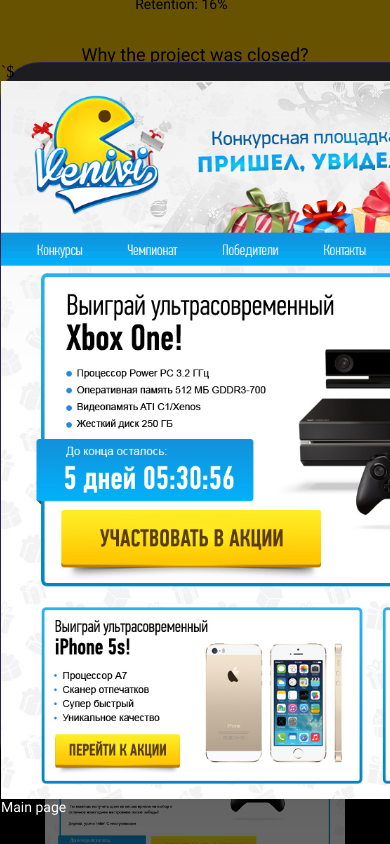
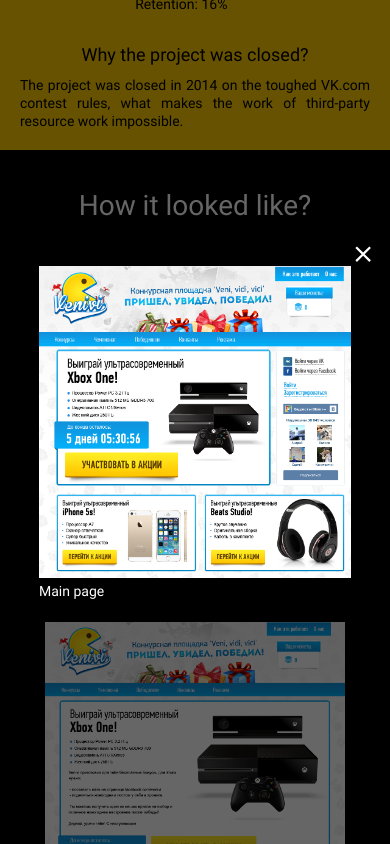
Before and after one commit to gitsvitya/venivi, a React (Create React App) app: page / in a window 390 px wide. Both pictures are taken after a click on the element "Main page". Shown: the part 850-1694 px from the top of the page. Built offline with nearby package versions, Linux system fonts and the light colour scheme.

Commit message:
Added: fixed modal resolution + underlined links on hover

```diff
--- a/src/components/AppFooter/AppFooter.module.css
+++ b/src/components/AppFooter/AppFooter.module.css
@@ -45,6 +45,10 @@
   cursor: pointer;
 }
 
+.link:hover {
+  text-decoration: underline;
+}
+
 @media (max-width: 501px) {
   .container {
     padding: 20px;
--- a/src/components/AppHeader/AppHeader.module.css
+++ b/src/components/AppHeader/AppHeader.module.css
@@ -31,6 +31,10 @@
   line-height: 28px;
 }
 
+.langButton:hover {
+  text-decoration: underline;
+}
+
 @media (max-width: 769px) {
   .resCon {
     margin-left: 0;
--- a/src/components/Modal/Modal.module.css
+++ b/src/components/Modal/Modal.module.css
@@ -1,12 +1,10 @@
 .modalWindow {
-  width: 720px;
-  /* height: fit-content; */
-  height: 720px;
+  width: 60vw;
+  height: 60vw;
+  max-width: 1056px;
+  max-height: 1023px;
   box-sizing: border-box;
-  background-color: #1C1C21;
-  border: 1px solid rgba(76, 76, 255, 0.2);
-  box-shadow: 0 24px 32px rgba(0, 0, 0, 0.04), 0 16px 24px rgba(0, 0, 0, 0.04), 0 4px 8px rgba(0, 0, 0, 0.04), 0 0 1px rgba(0, 0, 0, 0.04);
-  border-radius: 40px;
+  background-size: cover;
   position: fixed;
   top: 0;
   bottom: 0;
@@ -24,10 +22,31 @@
   background-color: transparent;
   border: 0;
   display: block;
-  min-height: 32px;
-  min-width: 32px;
+  max-height: 32px;
+  max-width: 32px;
+  height: 100vh;
+  width: 100vw;
   position: absolute;
   right: -40px;
   top: -40px;
   transition: all 0.5s linear;
 }
+
+@media (max-width: 501px) {
+  .modalWindow {
+    width: 80vw;
+    height: 80vw;
+  }
+  .closeIcon {
+    right: -20px;
+    top: -20px;
+    max-height: 16px;
+    max-width: 16px;
+  }
+}
+
+@media (max-width: 201px) {
+  .closeIcon {
+    display: none;
+  }
+}
--- a/src/components/ScreenshotsBlock/ScreenshotsBlock.js
+++ b/src/components/ScreenshotsBlock/ScreenshotsBlock.js
@@ -21,14 +21,14 @@
       return (
         <>
           <div className={styles.screenshotMain}></div>
-          <figcaption className={styles.screenshotFig}>{props.text.screenshotsBlockScreenshotFigLeft}</figcaption>
+          <figcaption className={styles.screenshotFigModal}>{props.text.screenshotsBlockScreenshotFigLeft}</figcaption>
         </>
       );
     else
       return (
         <>
           <div className={styles.screenshotCont}></div>
-          <figcaption className={styles.screenshotFig}>{props.text.screenshotsBlockScreenshotFigRight}</figcaption>
+          <figcaption className={styles.screenshotFigModal}>{props.text.screenshotsBlockScreenshotFigRight}</figcaption>
         </>
       );
   };
@@ -53,7 +53,7 @@
     {
       ModalOpen &&
       <Modal closeModal={closeModal}>
-        `${renderModalContent(ModalContent)}`
+        {renderModalContent(ModalContent)}
       </Modal>
     }
     </>
--- a/src/components/ScreenshotsBlock/ScreenshotsBlock.module.css
+++ b/src/components/ScreenshotsBlock/ScreenshotsBlock.module.css
@@ -71,6 +71,18 @@
   padding: 0;
   margin: 0;
 }
+
+.screenshotFigModal {
+  color: #FFFFFF;
+  font-family: 'Roboto', sans-serif;
+  font-style: normal;
+  font-weight: 400;
+  font-size: 20px;
+  line-height: 16px;
+  padding: 0;
+  margin-top: 10px;
+}
+
 @media (max-width: 950px) {
   .screenshotsBox {
     gap: 70px;
@@ -83,6 +95,10 @@
   }
   .screenshotsBox {
     gap: 5px;
+  }
+  .screenshotFigModal {
+    margin-top: 5px;
+    font-size: 16px;
   }
 }
 
@@ -107,6 +123,9 @@
     justify-content: center;
     gap: 50px;
   }
+  .screenshotFigModal {
+    font-size: 14px;
+  }
 }
 
 @media (max-width: 321px) {
```
